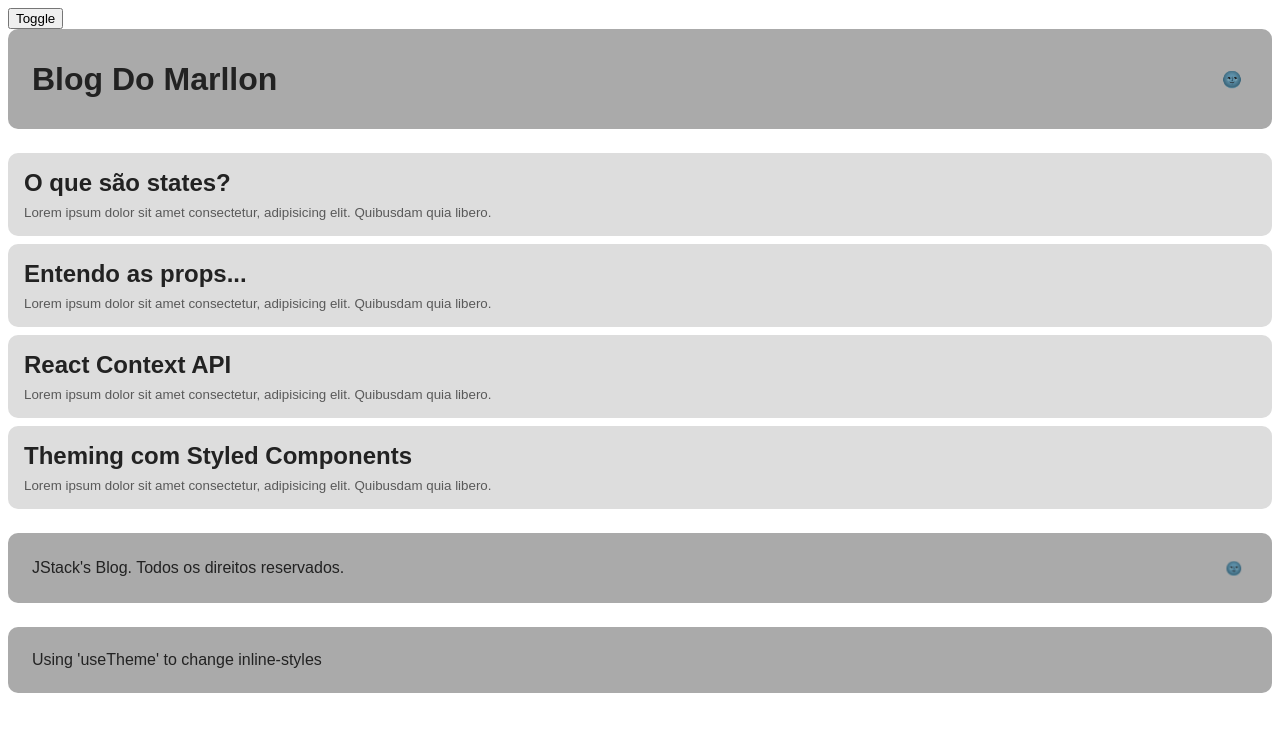
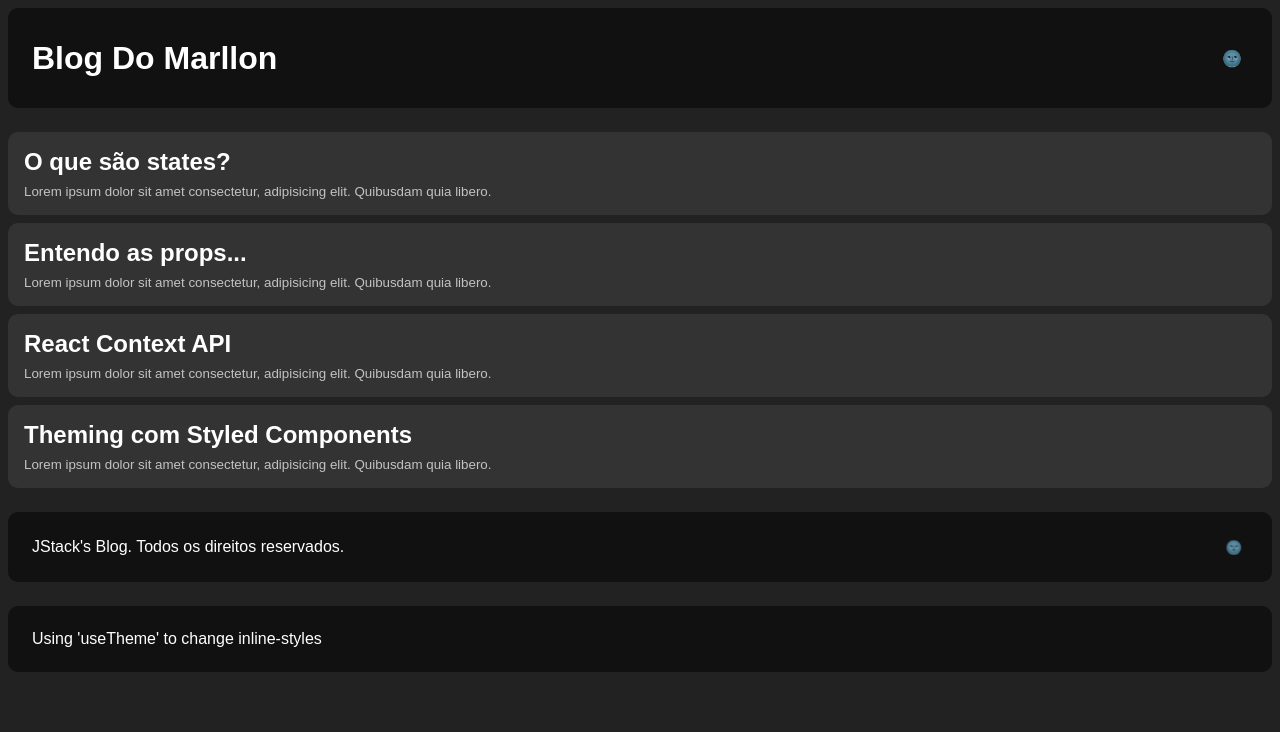
Before and after one commit to MarllonCampos/JStack, a React app in the folder react-fundamentos/: page / in a window 1280 px wide. Shown: the top 732 px of the page. Built offline with nearby package versions, Linux system fonts and the light colour scheme.

Commit message:
feat: useContext on classComponents

```diff
--- a/react-fundamentos/src/App.js
+++ b/react-fundamentos/src/App.js
@@ -1,81 +1,30 @@
-import React, { useMemo, useState, createContext, useEffect, useRef } from 'react';
+import React from 'react';
 
-import { ThemeProvider } from 'styled-components'
+import { ThemeProvider as StyledThemeProvider } from 'styled-components'
 
 import Layout from './components/Layout';
+import { ThemeProvider, ThemeContext } from './contexts/ThemeContext';
 import { useLocalState } from './hooks/useLocalState';
 import GlobalStyle from './styles/global'
 
 
 import themes from './styles/themes'
 
-export const ThemeContext = createContext();
-// function App() {
-//   const [localTheme, setLocalTheme] = useLocalState('theme', '');
-//   const firstRender = useRef(true);
-//   const [theme, setTheme] = useState(localTheme || 'dark');
-
-
-//   const handleToogleTheme = () => {
-//     setTheme((prevState) => prevState === 'dark' ? 'light' : 'dark')
-//   }
-
-//   const currentTheme = useMemo(() => {
-//     return themes[theme] || themes.dark
-//   }, [theme]);
-
-
-//   useEffect(() => {
-//     if (firstRender.current) {
-//       firstRender.current = false
-//       return;
-//     }
-//     console.debug({ theme })
-//   }, [theme])
-
-//   useEffect(() => {
-//     setLocalTheme(theme)
-//   }, [theme])
-
-//   return (
-//     <ThemeProvider theme={currentTheme}>
-//       <ThemeContext.Provider
-//         value={{ theme, onToggleTheme: handleToogleTheme }}
-//       >
-//         <button onClick={handleToogleTheme}>Toggle</button>
-//         <GlobalStyle />
-//         <Layout />
-
-//       </ThemeContext.Provider>
-//     </ThemeProvider>
-//   );
-// }
-
 
 class App extends React.Component {
 
-  state = {
-    theme: 'light',
-  };
-
-
-
-  handleToggleTheme = () => {
-    this.setState(prevState => ({ theme: prevState.theme === 'dark' ? 'light' : 'dark' }))
-  }
 
   render() {
-    const { theme } = this.state
     return (
-      <ThemeProvider theme={themes[theme] || themes.dark}>
-        <ThemeContext.Provider
-          value={{ theme, onToggleTheme: this.handleToggleTheme }}
-        >
-          <button onClick={this.handleToggleTheme}>Toggle</button>
-          <GlobalStyle />
-          <Layout />
-
-        </ThemeContext.Provider>
+      <ThemeProvider>
+        <ThemeContext.Consumer>
+          {({ theme }) => (
+            <StyledThemeProvider theme={themes[theme] || themes.dark}>
+              <GlobalStyle />
+              <Layout />
+            </StyledThemeProvider>
+          )}
+        </ThemeContext.Consumer>
       </ThemeProvider>
     )
   }
--- a/react-fundamentos/src/components/Footer/index.js
+++ b/react-fundamentos/src/components/Footer/index.js
@@ -1,15 +1,15 @@
 import React, { useContext } from 'react';
-import { ThemeContext } from '../../App';
+import { ThemeContext } from '../../contexts/ThemeContext';
 
 import { Container } from './styles';
 
 export default function Footer() {
-  const { theme, onToggleTheme } = useContext(ThemeContext)
+  const { theme, handleToggleTheme } = useContext(ThemeContext)
 
   return (
     <Container>
       <span>JStack's Blog. Todos os direitos reservados.</span>
-      <button type="button" onClick={onToggleTheme}>
+      <button type="button" onClick={handleToggleTheme}>
         {theme === 'dark' ? '🌞' : '🌚'}
       </button>
     </Container>
--- a/react-fundamentos/src/components/Header/index.js
+++ b/react-fundamentos/src/components/Header/index.js
@@ -1,37 +1,23 @@
-import React, { Component, useContext } from 'react';
-import PropTypes from 'prop-types'
-import { ThemeContext } from '../../App';
+import React, { Component } from 'react';
 
 import { Container } from './styles';
-// export default function Header() {
-//   const { theme, onToggleTheme } = useContext(ThemeContext)
-//   return (
-//     <Container>
-//       <h1>Blog Do Marllon</h1>
-
-//       <button type="button" onClick={onToggleTheme}>
-//         {theme === 'dark' ? '🌞' : '🌚'}
-//       </button>
-//     </Container>
-//   )
-// }
+import { ThemeContext } from '../../contexts/ThemeContext'
 
 export default class Header extends Component {
-  static propTypes = {
-    theme: PropTypes.string.isRequired,
-    onToggleTheme: PropTypes.func.isRequired,
-  };
+
 
   render() {
-    const { theme, onToggleTheme } = this.props
     return (
-      <Container>
-        <h1>Blog Do Marllon</h1>
-
-        <button type="button" onClick={onToggleTheme}>
-          {theme === 'dark' ? '🌞' : '🌚'}
-        </button>
-      </Container>
+      <ThemeContext.Consumer>
+        {({ theme, handleToggleTheme }) => (
+          <Container>
+            <h1>Blog Do Marllon</h1>
+            <button type="button" onClick={handleToggleTheme}>
+              {theme === 'dark' ? '🌞' : '🌚'}
+            </button>
+          </Container>
+        )}
+      </ThemeContext.Consumer>
     )
   }
 }
--- a/react-fundamentos/src/components/Layout/index.js
+++ b/react-fundamentos/src/components/Layout/index.js
@@ -1,6 +1,6 @@
 import React, { useContext, useEffect } from 'react';
 import { useTheme } from 'styled-components';
-import { ThemeContext } from '../../App';
+import { ThemeContext } from '../../contexts/ThemeContext';
 import Footer from '../Footer';
 import Header from '../Header';
 import PostsList from '../PostsList';
@@ -9,7 +9,7 @@ import PostsList from '../PostsList';
 function Layout() {
 
   const theme = useTheme()
-  const { theme: layoutTheme, onToggleTheme } = useContext(ThemeContext)
+  const { theme: layoutTheme, handleToggleTheme } = useContext(ThemeContext)
 
 
   useEffect(() => {
@@ -22,7 +22,7 @@ function Layout() {
   }, [])
   return (
     <>
-      <Header theme={layoutTheme} onToggleTheme={onToggleTheme} />
+      <Header />
       <PostsList />
       <Footer
 
--- /dev/null
+++ b/react-fundamentos/src/contexts/ThemeContext.js
@@ -0,0 +1,25 @@
+import React, { createContext, useState } from 'react';
+import { useLocalState } from '../hooks/useLocalState'
+export const ThemeContext = createContext();
+
+export function ThemeProvider({ children }) {
+  const [localTheme, setLocalTheme] = useLocalState('theme', '');
+  const [theme, setTheme] = useState(localTheme)
+
+  function handleToggleTheme() {
+    setTheme(prevState => toggleThemeValue(prevState))
+    setLocalTheme(toggleThemeValue(theme))
+  }
+
+  function toggleThemeValue(value) {
+    return value === 'dark' ?
+      'light'
+      : 'dark'
+  }
+
+  return (
+    <ThemeContext.Provider value={{ theme, handleToggleTheme }}>
+      {children}
+    </ThemeContext.Provider>
+  )
+}
```
